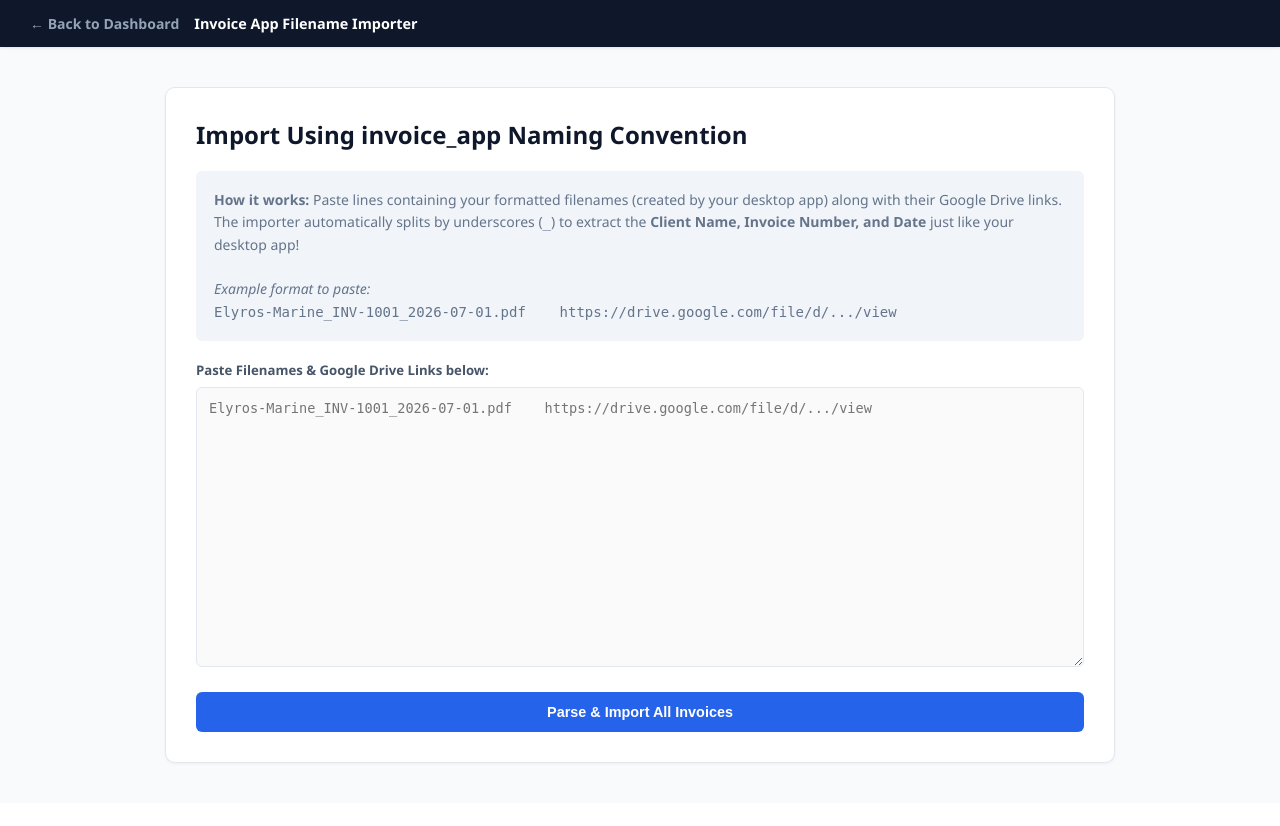
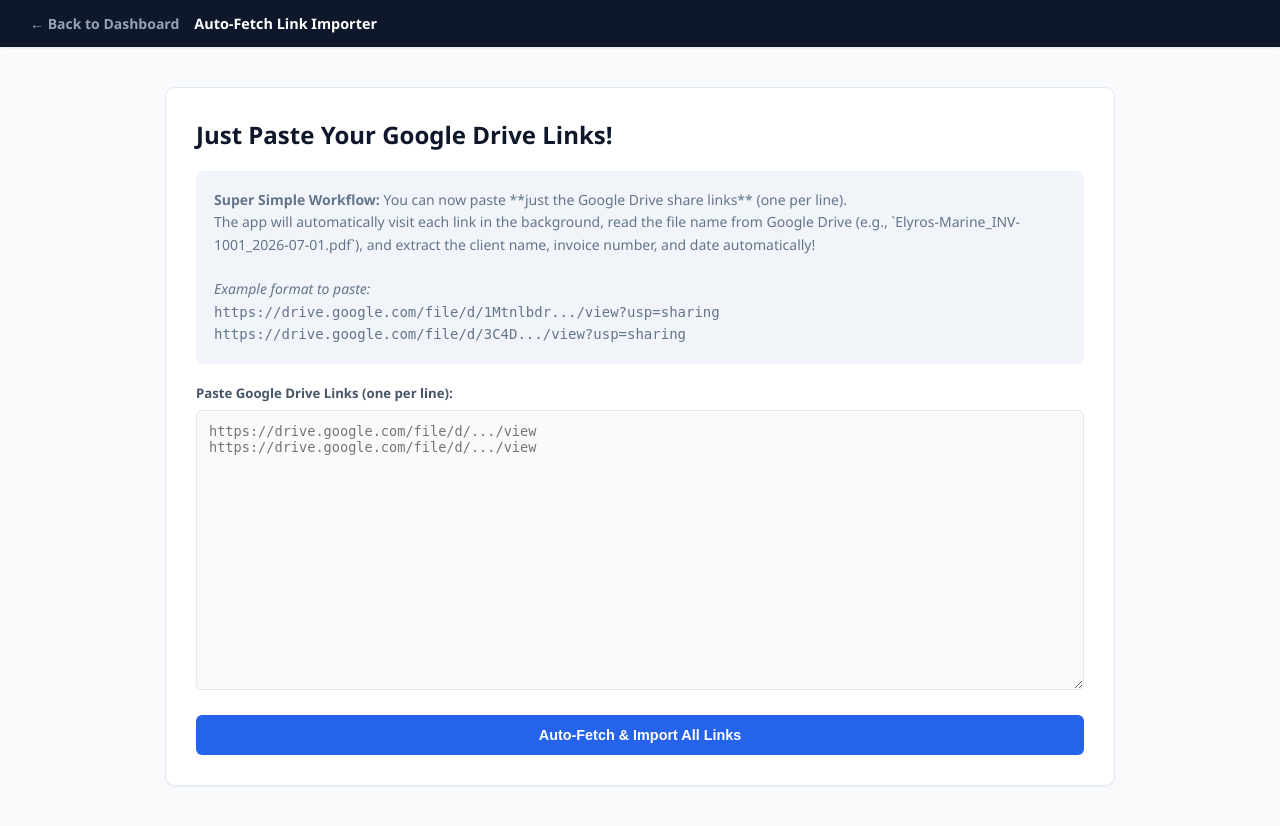
Before and after one commit to marinespecials/marine-parts-tracker, a Django app: page /finance/bulk-import/ in a window 1280 px wide. Before the commit the page ends 764 px from the top, so only its background shows below. Run offline with Django 5.2, Linux system fonts and the light colour scheme.

Commit message:
Added automatic Google Drive title scraper so users can paste just the links

```diff
--- a/finance/templates/finance/bulk_import.html
+++ b/finance/templates/finance/bulk_import.html
@@ -2,7 +2,7 @@
 <html lang="en">
 <head>
     <meta charset="UTF-8">
-    <title>Invoice App Filename Importer</title>
+    <title>Auto-Fetch Link Importer</title>
     <style>
         :root { --primary: #0F172A; --surface: #FFFFFF; --background: #F8FAFC; --accent: #2563EB; --success: #059669; --text: #334155; --border: #E2E8F0; }
         body { font-family: 'Segoe UI', system-ui, sans-serif; background-color: var(--background); margin: 0; color: var(--text); }
@@ -22,33 +22,34 @@
     <div class="navbar">
         <div style="display: flex; gap: 15px; align-items: center;">
             <a href="{% url 'finance:dashboard' %}" style="color: #94A3B8; text-decoration: none; font-weight: 600; font-size: 0.875rem;">&larr; Back to Dashboard</a>
-            <span style="color: white; font-weight: 600; font-size: 0.9rem;">Invoice App Filename Importer</span>
+            <span style="color: white; font-weight: 600; font-size: 0.9rem;">Auto-Fetch Link Importer</span>
         </div>
     </div>
 
     <div class="container">
         <div class="card">
-            <h2>Import Using invoice_app Naming Convention</h2>
+            <h2>Just Paste Your Google Drive Links!</h2>
 
             {% if message %}
                 <div class="alert">{{ message }}</div>
             {% endif %}
 
             <div class="instructions">
-                <strong>How it works:</strong> Paste lines containing your formatted filenames (created by your desktop app) along with their Google Drive links.
-                <br>The importer automatically splits by underscores (<code>_</code>) to extract the <strong>Client Name, Invoice Number, and Date</strong> just like your desktop app!
+                <strong>Super Simple Workflow:</strong> You can now paste **just the Google Drive share links** (one per line).
+                <br>The app will automatically visit each link in the background, read the file name from Google Drive (e.g., `Elyros-Marine_INV-1001_2026-07-01.pdf`), and extract the client name, invoice number, and date automatically!
                 <br><br>
                 <em>Example format to paste:</em><br>
-                <code>Elyros-Marine_INV-1001_2026-07-01.pdf &nbsp;&nbsp; https://drive.google.com/file/d/.../view</code>
+                <code>https://drive.google.com/file/d/1Mtnlbdr.../view?usp=sharing</code><br>
+                <code>https://drive.google.com/file/d/3C4D.../view?usp=sharing</code>
             </div>
 
             <form method="POST">
                 {% csrf_token %}
 
-                <label style="font-size: 0.825rem; font-weight: 600; color: #475569; display: block;">Paste Filenames & Google Drive Links below:</label>
-                <textarea name="raw_data" placeholder="Elyros-Marine_INV-1001_2026-07-01.pdf    https://drive.google.com/file/d/.../view" required></textarea>
+                <label style="font-size: 0.825rem; font-weight: 600; color: #475569; display: block;">Paste Google Drive Links (one per line):</label>
+                <textarea name="raw_data" placeholder="https://drive.google.com/file/d/.../view&#10;https://drive.google.com/file/d/.../view" required></textarea>
 
-                <button type="submit" class="btn">Parse & Import All Invoices</button>
+                <button type="submit" class="btn">Auto-Fetch & Import All Links</button>
             </form>
         </div>
     </div>
--- a/finance/views.py
+++ b/finance/views.py
@@ -2,6 +2,7 @@ import random
 import qrcode
 import csv
 import re
+import requests
 from io import BytesIO
 from datetime import timedelta, datetime
 
@@ -94,12 +95,31 @@ def bulk_import_links(request):
 
             # 1. Extract Google Drive URL using regex
             url_match = re.search(r'https?://[^\s]+', line)
-            drive_url = url_match.group(0) if url_match else ''
+            if not url_match:
+                continue
+            drive_url = url_match.group(0)
 
-            # 2. Remaining text contains the filename formatted by your desktop app: Supplier_Invoice_Date.pdf
+            # Check if there is extra text provided alongside the link
             text_content = line.replace(drive_url, '').strip()
 
-            # Remove file extension (.pdf) and split by underscores (_)
+            # 2. IF THE USER ONLY PASTED THE LINK: Automatically fetch the filename from Google Drive's public page title!
+            if not text_content:
+                try:
+                    headers = {"User-Agent": "Mozilla/5.0 (Windows NT 10.0; Win64; x64)"}
+                    resp = requests.get(drive_url, headers=headers, timeout=5)
+                    if resp.status_code == 200:
+                        title_match = re.search(r'<title>(.*?)</title>', resp.text, re.IGNORECASE)
+                        if title_match:
+                            # Google Drive titles usually look like "Elyros-Marine_INV-1001_2026-07-01.pdf - Google Drive"
+                            page_title = title_match.group(1).replace(' - Google Drive', '').strip()
+                            text_content = page_title
+                except Exception as e:
+                    print(f"Could not auto-fetch drive title: {e}")
+
+            if not text_content:
+                text_content = f"General-Marine-Client_INV-{random.randint(1000, 9999)}_{timezone.now().strftime('%Y-%m-%d')}.pdf"
+
+            # 3. Apply your desktop app's underscore convention: Supplier_Invoice_Date.pdf
             base_name = re.sub(r'\.[^.]+$', '', text_content)
             parts = [p.strip() for p in base_name.split('_') if p.strip()]
 
@@ -107,7 +127,6 @@ def bulk_import_links(request):
             inv_num = f"INV-{random.randint(1000, 9999)}"
             issue_date = timezone.now().date()
 
-            # Map parts matching invoice_app convention: [Supplier]_[Invoice]_[Date]
             if len(parts) >= 3:
                 supplier = parts[0].replace('-', ' ').title()
                 inv_num = parts[1]
@@ -125,7 +144,6 @@ def bulk_import_links(request):
             elif len(parts) == 1 and parts[0]:
                 inv_num = parts[0]
 
-            # Optional: Extract any numeric amount if present in the text line
             amount_match = re.search(r'\b\d+[\.,]\d{2}\b', text_content)
             total_amount = 0.00
             if amount_match:
@@ -156,7 +174,7 @@ def bulk_import_links(request):
 
             imported_count += 1
 
-        message = f"Successfully parsed and imported {imported_count} invoices using your invoice_app format!"
+        message = f"Successfully imported {imported_count} invoices by automatically reading the Google Drive file names!"
 
     context = {
         'customers': customers,
```
